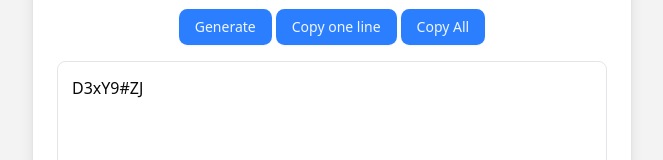
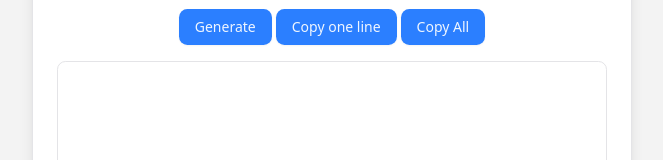
Before and after one commit to teerakanotk/rdp, a Next.js app: page / in a window 1280 px wide. Shown: the part 308-468 px from the top of the page, without its empty margins (308-971 px from the left). Built offline with nearby package versions, Linux system fonts and the light colour scheme.

Commit message:
Fix error can't copy text when click the button

```diff
--- a/app/page.jsx
+++ b/app/page.jsx
@@ -1,7 +1,6 @@
 "use client";
 
-import { useState, useEffect } from "react";
-import { pwdgen } from "@/lib/pwdgen";
+import { useState } from "react";
 
 import {
   Card,
@@ -29,20 +28,6 @@ export default function HomePage() {
   const [password, setPassword] = useState([]);
   const [currentIndex, setCurrentIndex] = useState(0);
   const [selectedIndex, setSelectedIndex] = useState(null);
-
-  useEffect(() => {
-    const generateOnLoad = () => {
-      const newPassword = [];
-      for (let i = 0; i < quantity; i++) {
-        newPassword.push(pwdgen(passLength));
-      }
-      setPassword(newPassword);
-      setSelectedIndex(null);
-      setCurrentIndex(0);
-    };
-
-    generateOnLoad();
-  }, []); // Only run once on mount
 
   return (
     <div className="min-h-screen flex items-center justify-center bg-accent-foreground/5 px-4 py-8">
@@ -106,7 +91,6 @@ export default function HomePage() {
               setPassword={setPassword}
               setSelectedIndex={setSelectedIndex}
               setCurrentIndex={setCurrentIndex}
-              pwdgenFunction={pwdgen}
             />
 
             <CopyOneLineButton
--- a/components/copy-all-button.jsx
+++ b/components/copy-all-button.jsx
@@ -2,10 +2,10 @@
 
 import { Button } from "@/components/ui/button";
 
-export function CopyAllButton({ passwords }) {
+export function CopyAllButton({ password }) {
   const handleCopy = () => {
-    if (passwords.length > 0) {
-      navigator.clipboard.writeText(passwords.join("\n"));
+    if (password.length > 0) {
+      navigator.clipboard.writeText(password.join("\n"));
     }
   };
 
--- a/components/copy-one-line-button.jsx
+++ b/components/copy-one-line-button.jsx
@@ -3,16 +3,16 @@
 import { Button } from "@/components/ui/button";
 
 export function CopyOneLineButton({
-  passwords,
+  password,
   currentIndex,
   setCurrentIndex,
   setSelectedIndex,
 }) {
   const handleCopy = () => {
-    if (passwords.length === 0) return;
+    if (password.length === 0) return;
 
-    const nextIndex = currentIndex >= passwords.length ? 0 : currentIndex;
-    navigator.clipboard.writeText(passwords[nextIndex]);
+    const nextIndex = currentIndex >= password.length ? 0 : currentIndex;
+    navigator.clipboard.writeText(password[nextIndex]);
     setSelectedIndex(nextIndex);
     setCurrentIndex(nextIndex + 1); // Will reset to 0 on next call if at end
   };
--- a/components/password-generate-button.jsx
+++ b/components/password-generate-button.jsx
@@ -1,6 +1,7 @@
 "use client";
 
 import { Button } from "@/components/ui/button";
+import { pwdgen } from "@/lib/pwdgen";
 
 export function PasswordGenerateButton({
   setPassword,
@@ -8,13 +9,12 @@ export function PasswordGenerateButton({
   getPassLength,
   setSelectedIndex,
   setCurrentIndex,
-  pwdgenFunction,
 }) {
   const handleGenerate = () => {
     const password = [];
 
     for (let i = 0; i < getQuantity; i++) {
-      password.push(pwdgenFunction(getPassLength));
+      password.push(pwdgen(getPassLength));
     }
     setPassword(password);
     setSelectedIndex(null);
```
